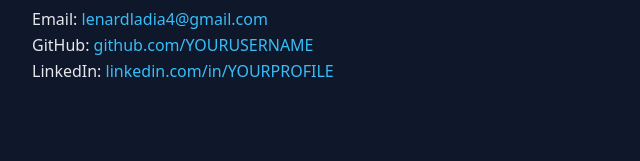
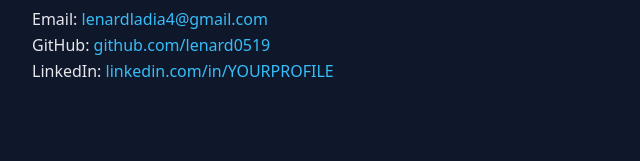
Before and after one commit to lenard0519/lenard0519.github.io, a plain HTML site: page index.html in a window 1280 px wide. Shown: the part 2507-2668 px from the top of the page, 178-818 px from the left. Drawn offline with Linux system fonts and the light colour scheme.

Commit message:
index.html

```diff
--- a/index.html
+++ b/index.html
@@ -165,7 +165,7 @@
   <section id="contact">
     <h3>Contact</h3>
     <p>Email: <a class="link" href="mailto:lenardladia4@gmail.com">lenardladia4@gmail.com</a></p>
-    <p>GitHub: <a class="link" href="https://github.com/lenard0519" target="_blank">github.com/YOURUSERNAME</a></p>
+    <p>GitHub: <a class="link" href="https://github.com/lenard0519" target="_blank">github.com/lenard0519</a></p>
     <p>LinkedIn: <a class="link" href="https://linkedin.com/in/YOURPROFILE" target="_blank">linkedin.com/in/YOURPROFILE</a></p>
   </section>
 
```
